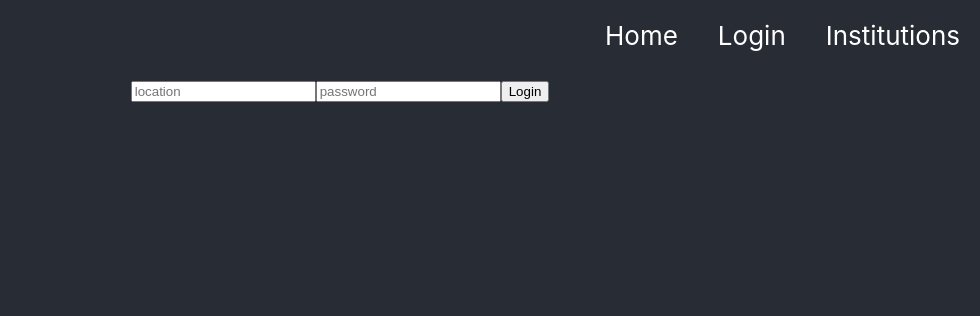
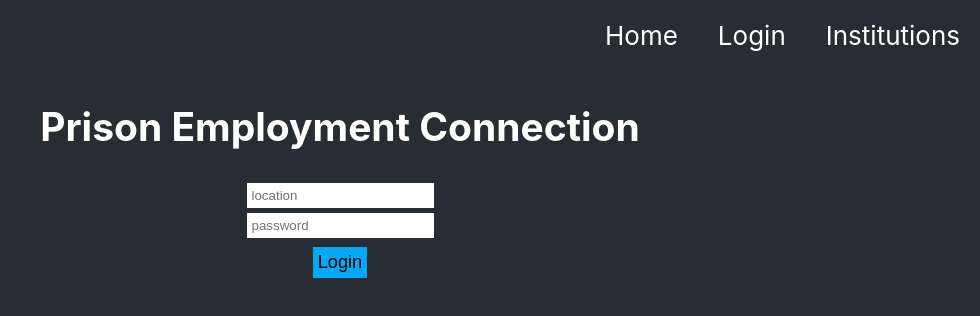
Before and after one commit to Lydster/Skills-React, a React (Create React App) app: page /login in a window 1280 px wide. Shown: the top 316 px of the page, without its empty margins (300-1280 px from the left). Built offline with nearby package versions, Linux system fonts and the light colour scheme.

Commit message:
💄 More styles
updated form styles

```diff
--- a/src/App.js
+++ b/src/App.js
@@ -75,7 +75,7 @@ class App extends Component {
 								Institutions
 							</NavLink>
 						</div>
-
+            <h1 className="main-header">Prison Employment Connection</h1>
 					</nav>
 					<Route
 						exact
--- a/src/components/PrisonForm.js
+++ b/src/components/PrisonForm.js
@@ -1,6 +1,7 @@
 import React from "react";
 import PrisonList from './PrisonList'
 
+import {Input, Button} from '../styledComps'
 class PrisonForm extends React.Component {
     constructor(props) {
         super(props);
@@ -45,30 +46,30 @@ class PrisonForm extends React.Component {
 
             <h2>Add Your Institution</h2>
             <form onSubmit={this.handleSubmit}>
-              <input
+              <Input
                 type="text"
                 name="location"
                 placeholder="location"
                 value={this.state.location}
                 onChange={this.changeHandler}
               />
-              <input
+              <Input
                 type="text"
                 name="population"
                 placeholder="Population"
                 value={this.state.population}
                 onChange={this.changeHandler}
               />
-              <input
+              <Input
                 type="text"
                 name="zipcode"
                 placeholder="Zipcode"
                 value={this.state.zipcode}
                 onChange={this.changeHandler}
               />
-              <button className="md-button" onClick={this.handleSubmit}>
+              <Button className="md-button" onClick={this.handleSubmit}>
                 Add Prison
-              </button>
+              </Button>
             </form>
           </div>
         )
--- a/src/components/PrisonList.js
+++ b/src/components/PrisonList.js
@@ -21,8 +21,6 @@ class PrisonList extends React.Component {
 	render() {
 		return (
             <>
-            <h1 className="main-header">Prison Employment Connection</h1>
-            {/* <div className="prisonlistwrapper" style = {styles.displayFlex}> */}
             <FlexDisplay>
 				{this.state.prisons.map(prison => (
                     <Prison prisons={prison} key={prison.id} />
--- a/src/components/Prisoner.js
+++ b/src/components/Prisoner.js
@@ -1,8 +1,12 @@
 import React from 'react';
+
+import {Card} from '../styledComps'
 
 const Prisoner = (props) => {
     return (
+        <Card bgColor = 'blue'>
         <h3>{props.prisoners.name}</h3>
+        </Card>
     )
 }
 
--- a/src/components/PrisonerList.js
+++ b/src/components/PrisonerList.js
@@ -1,6 +1,8 @@
 import React from "react";
 import axios from "axios";
 import Prisoner from "./Prisoner";
+
+import {FlexDisplay} from '../styledComps'
 
 class PrisonerList extends React.Component {
 	state = {
@@ -28,6 +30,7 @@ class PrisonerList extends React.Component {
 			<div className="prisoner-wrapper">
 				{console.log(this.state)}
 				<h2>Prisoner List</h2>
+				<FlexDisplay>
 				{this.state.prisoners.map(prisoner => (
 					<div>
 						<Prisoner
@@ -36,6 +39,7 @@ class PrisonerList extends React.Component {
 						/>
 					</div>
 				))}
+				</FlexDisplay>
 			</div>
 		);
 	}
--- a/src/components/auth/Login.js
+++ b/src/components/auth/Login.js
@@ -1,6 +1,7 @@
 import React from "react";
 import { Route } from "react-router-dom";
 
+import {Input, Button} from '../../styledComps'
 class Login extends React.Component {
 	state = {
 		credentials: {
@@ -30,21 +31,21 @@ class Login extends React.Component {
 		return (
 			<div>
 				<form onSubmit={this.login}>
-					<input
+					<Input
 						type="text"
 						name="location"
 						value={this.state.credentials.location}
 						onChange={this.handleChange}
 						placeholder="location"
 					/>
-					<input
+					<Input
 						type="password"
 						name="password"
 						value={this.state.credentials.password}
 						onChange={this.handleChange}
 						placeholder="password"
 					/>
-					<button>Login</button>
+					<Button>Login</Button>
 				</form>
 			</div>
 		);
--- a/src/styledComps.js
+++ b/src/styledComps.js
@@ -1,22 +1,24 @@
-import styled from 'styled-components'
+import styled, {css} from 'styled-components'
 
 const red = '#f44336'
+const teal = '#4db6ac'
+const blue = '#03a9f4'
 
 
 // widths
 const widest= 1230
 const mid = 820
 
-
 export const FlexDisplay = styled.div`
     display: flex;
-    flex-direction: row;
+    flex-direction: column
     flex-wrap: wrap;
     margin: 0 auto;
     justify-content: center;
     @media(min-width: 400px){
         width: min-content;
         max-width: 100%;
+        flex-direction: row;
     }
     @media(min-width: 900px){
         width: ${mid}px
@@ -25,17 +27,40 @@ export const FlexDisplay = styled.div`
     @media(min-width: 1230px){
         width: ${widest}px
     }
-
 `
-
+/**
+ * props: bgColor: text, margin: num
+ */
 export const Card = styled.div`
     max-width: 100%;
     min-width: 400px;
     height: 200px;
     margin: 5px;
-    background-color: ${red};
+    background-color: ${teal};
+    ${props => props.bgColor && css`
+        background: ${props.bgColor};
+    `}
+    ${props => props.margin && css`
+        margin: ${props.margin}px;
+    `}
     border-radius: 5px;
     @media(max-width: 400px){
         min-width: 90%
     }
 `
+
+export const Input = styled.input`
+    -webkit-appearance: none;
+    padding: 5px;
+    border: none;
+    display: block;
+    margin: 5px auto;
+`
+
+export const Button = styled.button`
+    -webkit-appearance: none;
+    background-color: ${blue};
+    border: none;
+    padding: 5px;
+    font-size: .7em;
+`
```
